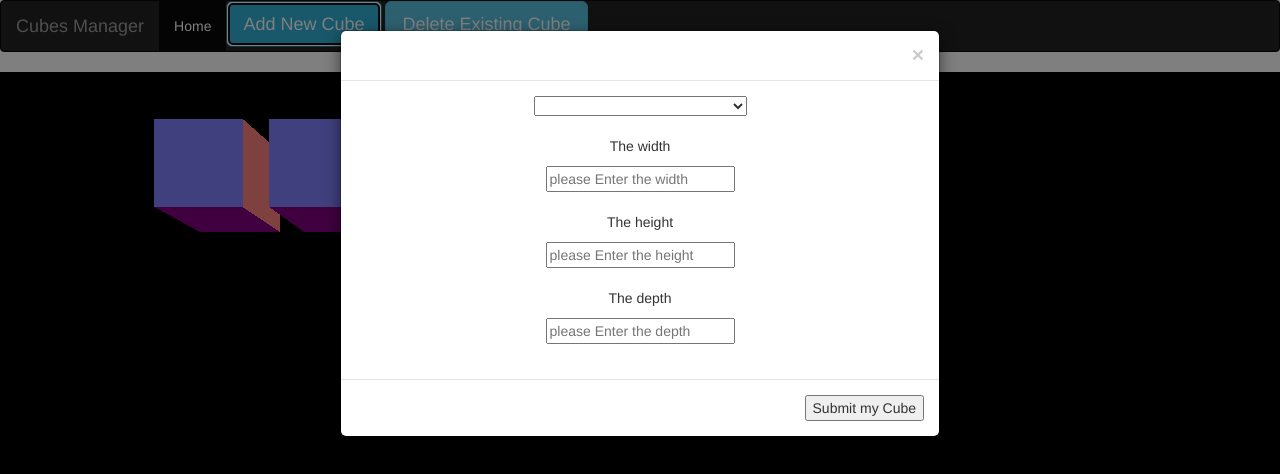
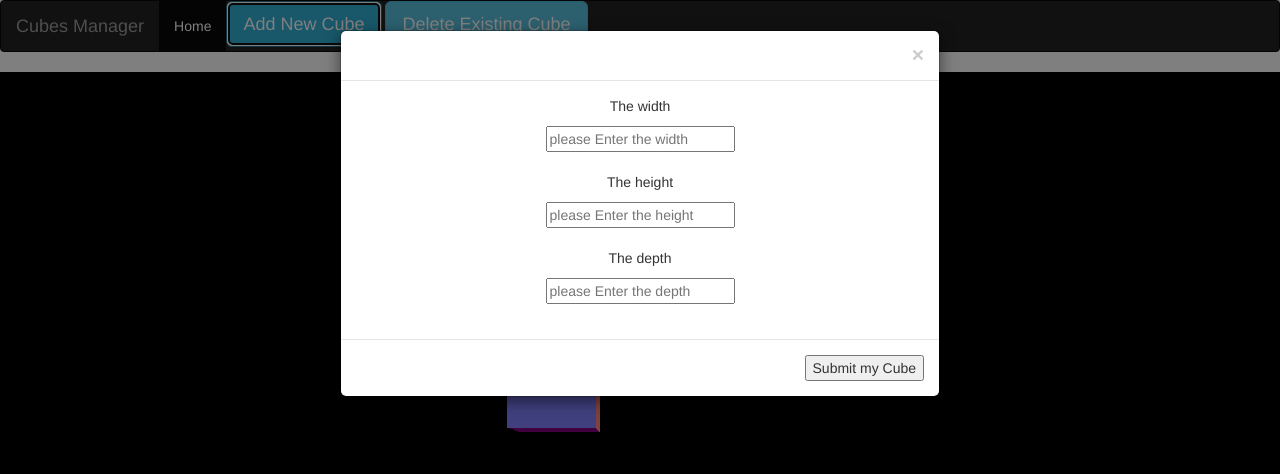
Before and after one commit to ammarRBK/CodaCity-Cubes-Task, a website: page main/index.html in a window 1280 px wide. Both pictures are taken after a click on the button "Add New Cube". Drawn offline with nearby package versions, Linux system fonts and the light colour scheme.

Commit message:
added mouse event listener

```diff
--- a/main/index.html
+++ b/main/index.html
@@ -57,31 +57,6 @@
           <div class="modal-body">
                 <div id="addNEew" >
                     <center>
-                            <select id="myselect">
-                                <option value=""></option>
-                                <option value="BoxBufferGeometry">BoxBufferGeometry</option>
-                                <option value="BoxGeometry">BoxGeometry</option>
-                                <option value="CircleBufferGeometry">CircleBufferGeometry</option>
-                                <option value="CircleGeometry">CircleGeometry</option>
-                                <option value="ConeBufferGeometry">ConeBufferGeometry</option>
-                                <option value="ConeGeometry">ConeGeometry</option>
-                                <option value="CylinderBufferGeometry">CylinderBufferGeometry</option>
-                                <option value="CylinderGeometry">CylinderGeometry</option>
-                                <option value="DodecahedronBufferGeometry">DodecahedronBufferGeometry</option>
-                                <option value="EdgesGeometry">EdgesGeometry</option>
-                                <option value="ExtrudeBufferGeometry">ExtrudeBufferGeometry</option>
-                                <option value="ExtrudeGeometry">ExtrudeGeometry</option>
-                                <option value="IcosahedronBufferGeometry">IcosahedronBufferGeometry</option>
-                                <option value="IcosahedronGeometry">IcosahedronGeometry</option>
-                                <option value="LatheBufferGeometry">LatheBufferGeometry</option>
-                                <option value="LatheGeometry">LatheGeometry</option>
-                                <option value="OctahedronBufferGeometry">OctahedronBufferGeometry</option>
-                                <option value="OctahedronGeometry">OctahedronGeometry</option>
-                                <option value="ParametricBufferGeometry">ParametricBufferGeometry</option>
-                                <option value="ParametricGeometry">ParametricGeometry</option>
-                                <option value="PlaneGeometry">PlaneGeometry</option>
-                            </select>
-                            <br><br>
                         The width  <p>   </p> <input id="width" placeholder="please Enter the width"/>
                         <br><br>
                         The height  <p>   </p><input id="height" placeholder="please Enter the height"/>
--- a/main/render.js
+++ b/main/render.js
@@ -1,22 +1,18 @@
+//--------------in the scene you add what you want render-----------\\
 var scene = new THREE.Scene();
+//----------------the container of the scene-----------------------\\
 var camera = new THREE.PerspectiveCamera( 100, window.innerWidth/window.innerHeight, 0.1, 1000 );
+
 
 var renderer = new THREE.WebGLRenderer();
 renderer.setSize( window.innerWidth, window.innerHeight );
 document.body.appendChild( renderer.domElement );
 
-var cubePositionx= -5;
-var cubePositiony= 3.5;
+//-------------first cube position-------------\\
+var cubePositionx= -1;
+var cubePositiony= 1;
 
-// var controls = new THREE.TrackballControls( camera );
-// 				controls.rotateSpeed = 1.0;
-// 				controls.zoomSpeed = 1.2;
-// 				controls.panSpeed = 0.8;
-// 				controls.noZoom = false;
-// 				controls.noPan = false;
-// 				controls.staticMoving = true;
-// 				controls.dynamicDampingFactor = 0.3;
-
+function init(){
 //show multiple cubes using for loop
     for(var i=0; i<manager().cubesArr.length; i++){
         var geometry = manager().cubesArr[i].geometry || null;
@@ -28,27 +24,47 @@ for(var i=0; i<manager().cubesArr.length; i++){
         cube.position.x= cubePositionx;
         cubePositionx += 1.3
         // cubePositiony += 0.5
+        document.body.appendChild( renderer.domElement );
+    }
+};
+init()
+
+//-----------Mouse movement section---------------\\
+var mouse = {x:0,y:0};
+var cameraMoves = {x:0,y:0,z:-0.1,move:false,speed:0.2};
+
+function mouseMove(e){
+
+camera.position.x += Math.max(Math.min((e.clientX - mouse.x) * 0.01, cameraMoves.speed), -cameraMoves.speed);
+camera.position.y += Math.max(Math.min((mouse.y - e.clientY) * 0.01, cameraMoves.speed), -cameraMoves.speed);
+
+    mouse.x = e.clientX;
+    mouse.y = e.clientY;
 
 }
+window.addEventListener('mousemove', mouseMove);
 
-//cubes manager
+//--------------------End mouse listener----------------\\
+
+//-----------------------cubes manager---------------------\\
 function manager (){
     var counter= 1;
     var info= {};
+//----------------------Geometries array to read the geometries from it in the init function------\\
+        info.cubesArr= [{id:counter || 1,geometry:new THREE.BoxGeometry(1,1,0.4)}];
+//-------------------add function will push new geometry to the cubesArr--------------------\\
+        info.add= function(){
+            var width= $("#width");
+            var height= $("#height");
+            var depth= $("#depth");
+            counter =+ 1;
+            info.cubesArr.push({id:counter,geometry: new THREE.BoxGeometry(width,height,depth)});
+            console.log(info.cubesArr.length)
 
-        info.cubesArr= [{id:counter || 1,geometry:new THREE.BoxGeometry(1,1,0.4)},{id:2,geometry:new THREE.BoxGeometry(1,1,0.4)}];
+        };
+//-----------------End of add function---------------------------\\
 
-        // info.add= function(){
-        //     var geometryType= $( "#myselect option:selected" ).text();
-        //     var width= $("#width");
-        //     var height= $("#height");
-        //     var depth= $("#depth");
-        //     counter =+ 1;
-        //     console.log(geometryType)
-        //     info.cubesArr.push({id:counter,geometry: new THREE.geometryType(width,height,depth)})
-
-        // };
-
+//-----------------------delete function by cube ID it has some bugs will fix it---------\\
         info.delete= function(){
             var cubeId= Number($("#cubeId").val());
             var username= $("#username").val();
@@ -71,10 +87,12 @@ function manager (){
             }
             alert("Wrong username");
         };
-
+//--------------------End of delete function-----------=\\
     return info;
 }
+//---------------------End of the cubes manager-----------------\\
 
+//----------------------render the renderer----------------------\\
 var animate = function () {
     requestAnimationFrame( animate );
     // cube.rotation.x += 0.01;
```
Lines whose indentation alone changed are shown as unchanged.
